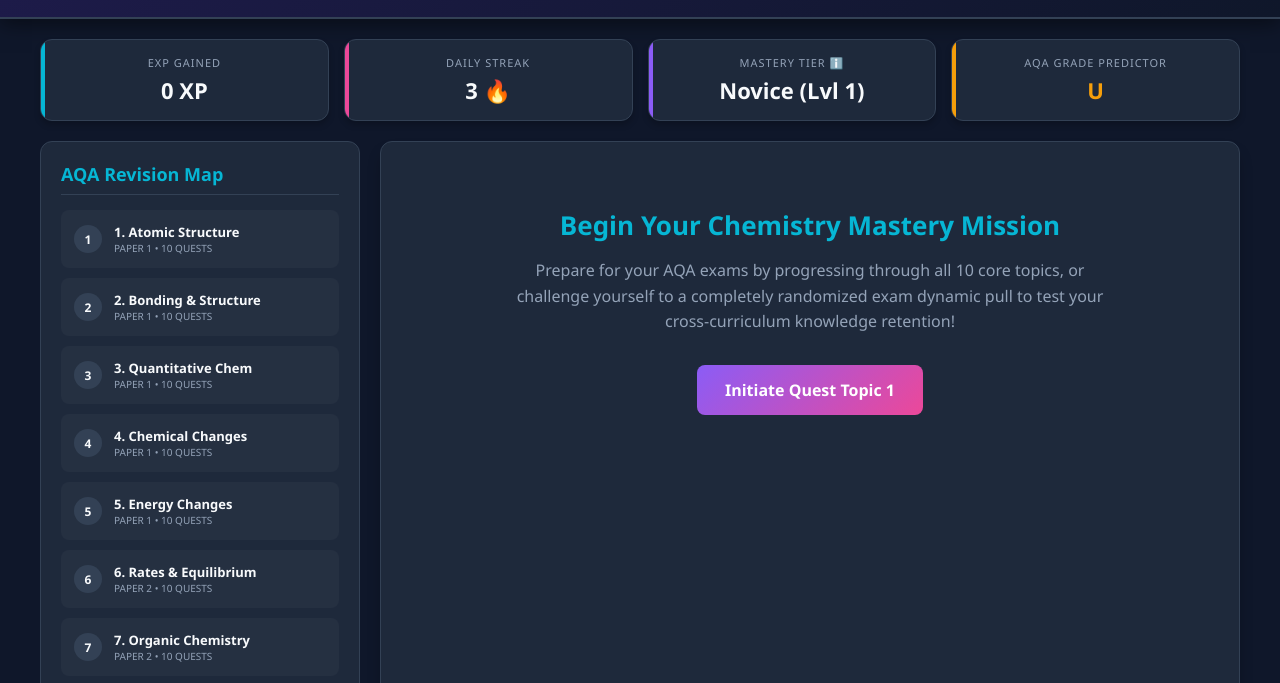
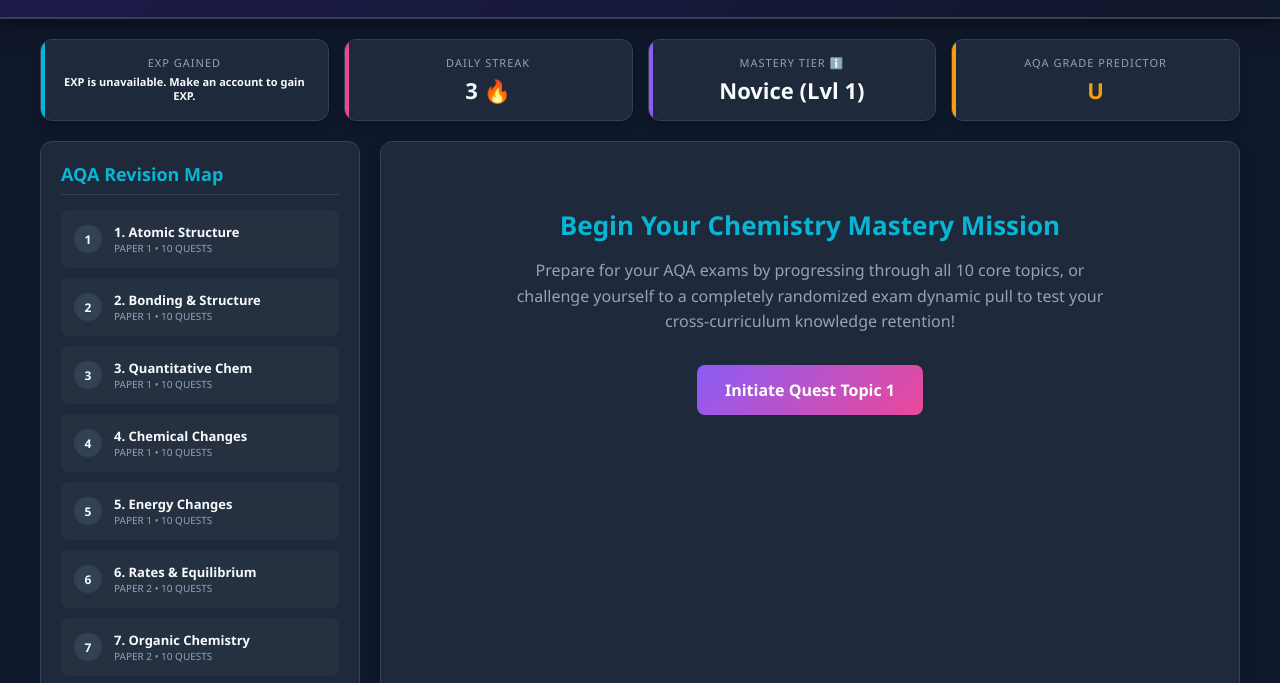
Before and after one commit to WTheobald/GCSE-Game, a website: page index.html in a window 1280 px wide. Shown: the part 85-768 px from the top of the page. Drawn offline with Linux system fonts and the light colour scheme.

Commit message:
Add files via upload

```diff
--- a/index.html
+++ b/index.html
@@ -1902,7 +1902,6 @@
         window.onload = function() {
             loadGameProgress();
             renderTopicList();
-            updateHUD();
             renderPeriodicTable();
             resumeOrWelcomeScreen();
             checkAuthUI();
@@ -1915,6 +1914,7 @@
             } else {
                 authBar.innerHTML = `<button class="auth-btn" onclick="openAuthModal('login')">Login</button><button class="auth-btn" style="background: var(--primary); border-color: var(--primary);" onclick="openAuthModal('register')">Register</button>`;
             }
+            updateHUD();
         }
 
         let currentAuthMode = 'login';
@@ -2161,7 +2161,17 @@
         }
 
         function updateHUD() {
-            document.getElementById('hud-xp').innerText = gameState.xp + " XP";
+            const hudXpEl = document.getElementById('hud-xp');
+            if (!authToken) {
+                hudXpEl.style.fontSize = "11px";
+                hudXpEl.style.lineHeight = "1.3";
+                hudXpEl.innerText = "EXP is unavailable. Make an account to gain EXP.";
+            } else {
+                hudXpEl.style.fontSize = "22px";
+                hudXpEl.style.lineHeight = "normal";
+                hudXpEl.innerText = gameState.xp + " XP";
+            }
+
             document.getElementById('hud-streak').innerText = gameState.streak + " 🔥";
 
             let lvl = 1, tier = "Novice";
```
